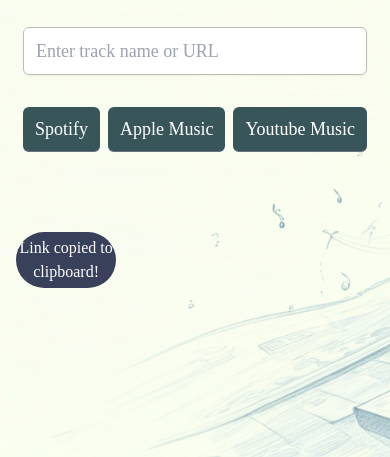
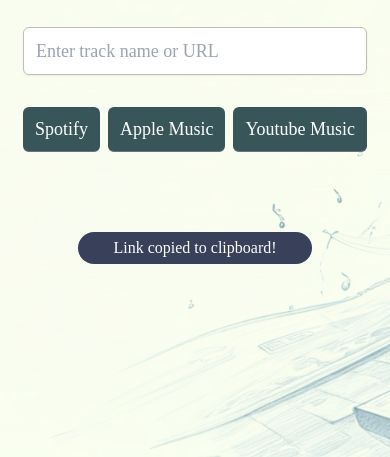
Before and after one commit to electr1fy0/spotitunes, a website: page index.html in a window 390 px wide. Shown: the part 387-844 px from the top of the page. Drawn offline with Linux system fonts and the light colour scheme; a web font is replaced by a local one.

Commit message:
fix toast on mobile

```diff
--- a/index.html
+++ b/index.html
@@ -18,7 +18,7 @@
 
 <body
     class="font-satoshi relative justify-between bg-[#F9FDEF] h-full w-full bg-cover lg:bg-top  sm:bg-[center_right_30%] bg-[center_right_40%] md:bg-[center_right_40%] bg-no-repeat bg-fixed"
-    style="background-image: url('images/scenery.jpg');" >
+    style="background-image: url('images/scenery.jpg');">
 
     <!--pattern
 <div class=" fixed inset-0 -z-10 h-full w-full
@@ -156,7 +156,10 @@
         </form>
     </div>
     <!-- The actual snackbar -->
-<div id="snackbar" class=" lg:w-[55%] md:w-2/3 md:ml-16 mx-4 my-20 justify-center " ><div class="w-[28%] bg-[#384159] py-1 duration-300 text-white  text-center rounded-full">Link copied to clipboard!</div></div>
+    <div id="snackbar" class=" lg:w-[55%] md:w-2/3 w-full md:ml-16 my-20 justify-center items-center">
+        <div class="md:w-1/3 mx-auto sm:w-1/2 w-3/5 bg-[#384159] py-1 duration-300 text-white  text-center rounded-full">Link
+            copied to clipboard!</div>
+    </div>
 
 
 
```
Also changed, not shown: output.css. Lines whose indentation alone changed are shown as unchanged.
